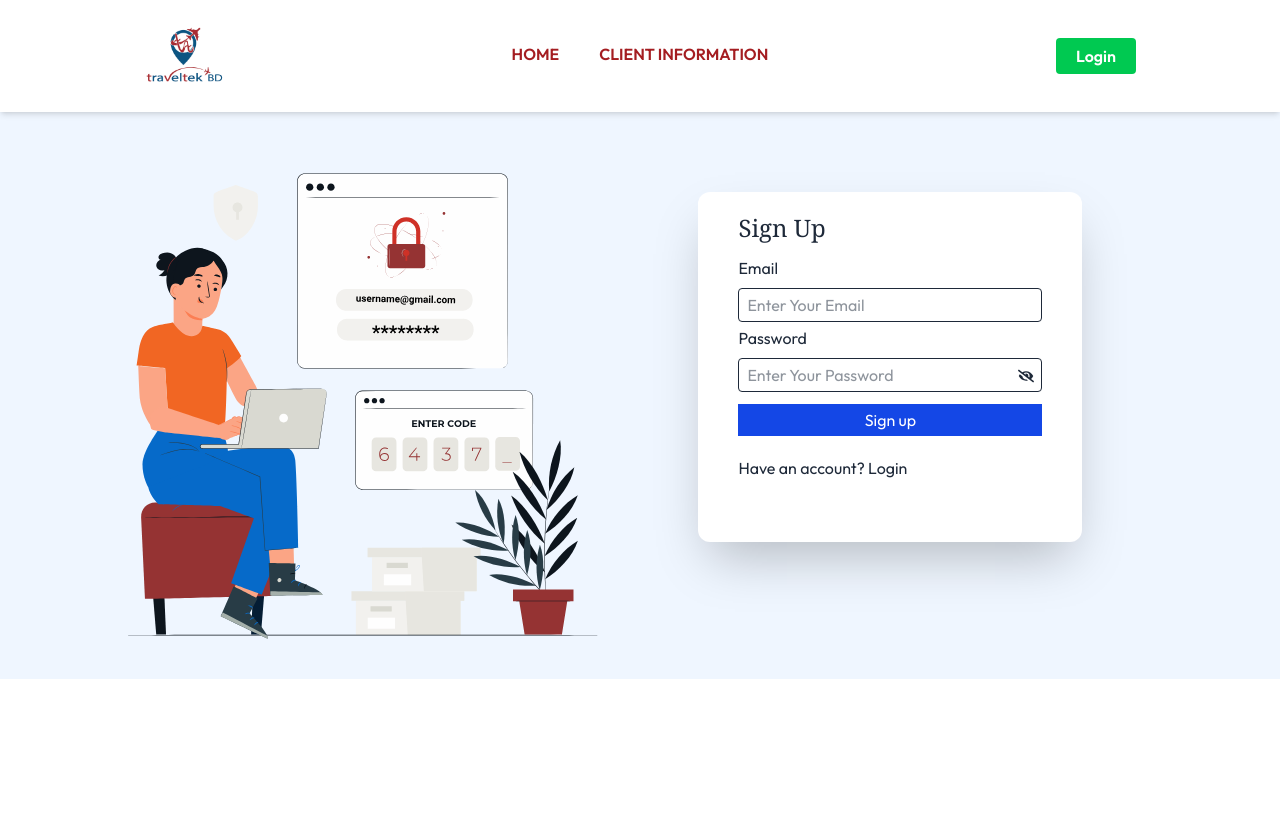
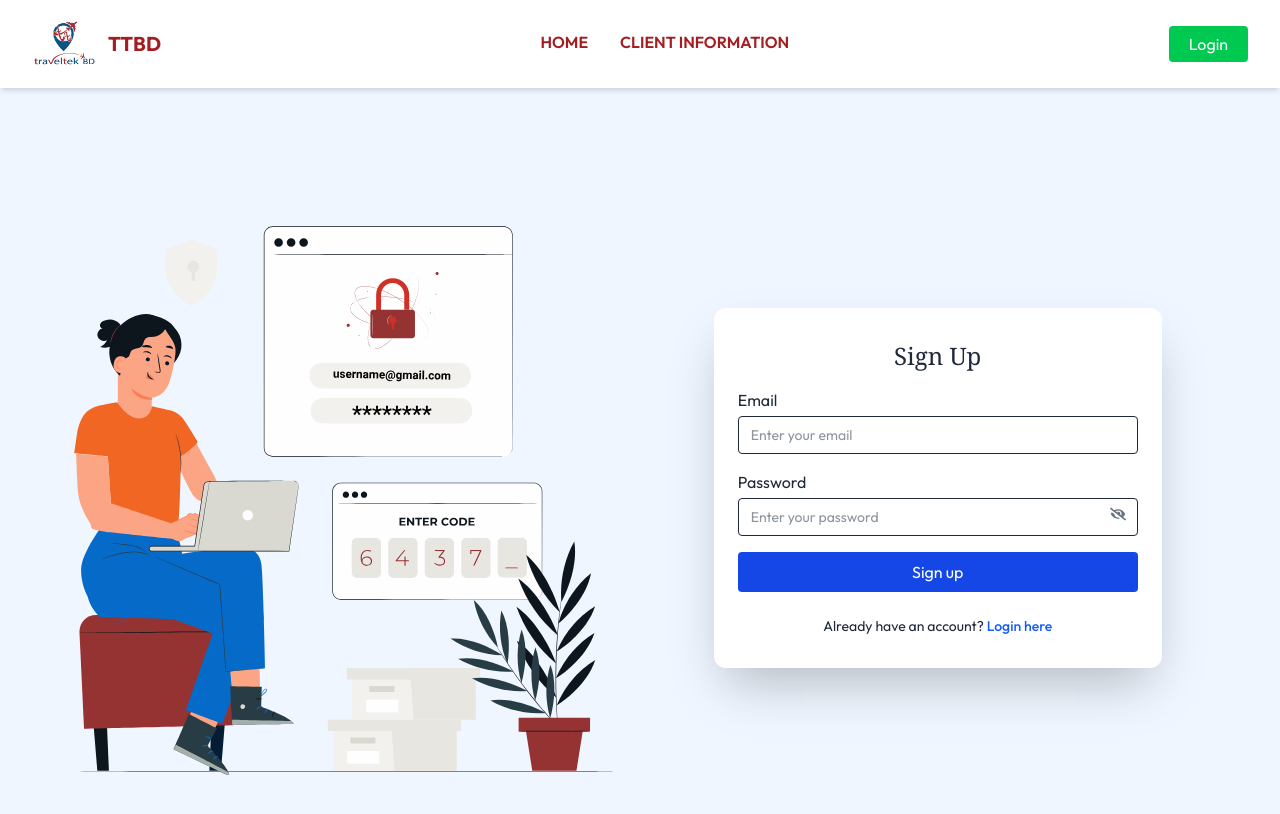
Before and after one commit to Nobleman78/TravelTech-Client-Info-Store, a React (Vite) app: page /registration in a window 1280 px wide. Shown: the top 814 px of the page. Built offline with nearby package versions, Linux system fonts and the light colour scheme; no server answers.

Commit message:
Responsive Completed

```diff
--- a/src/components/Layout/Navbar/Navbar.jsx
+++ b/src/components/Layout/Navbar/Navbar.jsx
@@ -2,91 +2,123 @@ import React, { useContext, useState, useRef, useEffect } from 'react';
 import logo from '../../../assets/ttbd_logo-01-removebg-preview.png';
 import { NavLink } from 'react-router-dom';
 import AuthContext from '../../Context/Authcontext';
-import { FaCircleUser } from "react-icons/fa6";
+import { FaCircleUser } from 'react-icons/fa6';
+import { HiMenuAlt3, HiX } from 'react-icons/hi';
 
 const Navbar = () => {
-    const { user,signOutUser } = useContext(AuthContext);
+    const { user, signOutUser } = useContext(AuthContext);
     const [showUser, setShowUser] = useState(false);
+    const [isMobileMenuOpen, setIsMobileMenuOpen] = useState(false);
     const dropdownRef = useRef(null);
 
-    // Close dropdown when clicking outside
     useEffect(() => {
         const handleClickOutside = (event) => {
-            if (dropdownRef.current && !dropdownRef.current.contains(event.target)) {
+            if ( !dropdownRef.current.contains(event.target)) {
                 setShowUser(false);
             }
         };
         document.addEventListener("mousedown", handleClickOutside);
-        return () => {
-            document.removeEventListener("mousedown", handleClickOutside);
-        };
+        return () => document.removeEventListener("mousedown", handleClickOutside);
     }, []);
 
+    const navLinkClass = ({ isActive }) =>
+        isActive
+            ? 'border-b-2 border-[#a41d21] pb-1'
+            : 'hover:border-b hover:border-[#a41d21] pb-1';
+
     return (
-        <div className='shadow-md py-4 relative'>
-            <div className='flex items-center justify-around font-semibold text-[#a41d21]'>
+        <div className="shadow-md py-3 bg-white sticky top-0 z-50">
+            <div className="max-w-7xl mx-auto flex items-center justify-between px-4 md:px-8 text-[#a41d21]">
+
                 {/* Logo */}
-                <div>
-                    <img src={logo} alt='website-logo' className='w-20 h-20' />
+                <div className="flex items-center gap-3">
+                    <img src={logo} alt="website-logo" className="w-16 h-16 object-contain" />
+                    <span className="text-xl font-bold hidden sm:inline">TTBD</span>
                 </div>
 
-                {/* Navigation Links */}
-                <div className='flex items-center gap-10 text-md'>
-                    <NavLink
-                        to='/'
-                        className={({ isActive }) =>
-                            isActive
-                                ? 'border-b-2 border-[#a41d21] pb-1'
-                                : 'hover:border-b hover:border-[#a41d21] pb-1'
-                        }
-                    >
-                        HOME
-                    </NavLink>
-
-                    <NavLink
-                        to='/show-client-info'
-                        className={({ isActive }) =>
-                            isActive
-                                ? 'border-b-2 border-[#a41d21] pb-1'
-                                : 'hover:border-b hover:border-[#a41d21] pb-1'
-                        }
-                    >
-                        CLIENT INFORMATION
-                    </NavLink>
+                {/* Desktop Links */}
+                <div className="hidden md:flex items-center gap-8 font-semibold">
+                    <NavLink to="/" className={navLinkClass}>HOME</NavLink>
+                    <NavLink to="/show-client-info" className={navLinkClass}>CLIENT INFORMATION</NavLink>
                 </div>
 
-                {/* User Icon or Login Link */}
-                <div className='relative' ref={dropdownRef}>
+                {/* User Icon or Login (Desktop) */}
+                <div className="relative hidden md:block" ref={dropdownRef}>
                     {user ? (
                         <>
                             <FaCircleUser
                                 onClick={() => setShowUser(!showUser)}
-                                className='text-2xl cursor-pointer'
+                                className="text-2xl cursor-pointer"
                             />
                             {showUser && (
-                                <div className='absolute right-0 mt-3 w-64 bg-white shadow-xl rounded-xl p-4 z-50 text-md text-gray-800 space-y-3'>
-                                    <div className='flex items-center gap-3'>
-                                        <FaCircleUser className='text-3xl text-[#a41d21]' />
+                                <div className="absolute right-0 mt-3 w-64 bg-white shadow-xl rounded-xl p-4 z-50 text-md text-gray-800 space-y-3">
+                                    <div className="flex items-center gap-3">
+                                        <FaCircleUser className="text-3xl text-[#a41d21]" />
                                         <div>
-                                            <p className='text-md text-gray-500 '>Signed in as</p>
-                                            <p className='text-sm font-semibold break-words'>{user.email}</p>
+                                            <p className="text-sm text-gray-500">Signed in as</p>
+                                            <p className="text-sm font-semibold break-words">{user.email}</p>
                                         </div>
                                     </div>
-
-                                    <hr className='border-t border-gray-200' />
-
-                                    <button onClick={()=>signOutUser()} className='w-full bg-[#a41d21] hover:bg-[#841519] text-white font-semibold py-2 rounded-md transition duration-200'>
+                                    <hr className="border-t border-gray-200" />
+                                    <button onClick={signOutUser} className="w-full bg-[#a41d21] hover:bg-[#841519] text-white font-semibold py-2 rounded-md">
                                         Logout
                                     </button>
                                 </div>
                             )}
-
                         </>
                     ) : (
-                        <NavLink to='/login' className='bg-green-500 px-5 transition hover:bg-green-700 py-2 rounded text-white '>Login</NavLink>
+                        <NavLink to="/login" className="bg-green-500 px-5 py-2 rounded text-white hover:bg-green-700 transition">
+                            Login
+                        </NavLink>
                     )}
                 </div>
+
+                {/* Mobile Menu Toggle */}
+                <div className="md:hidden">
+                    <button onClick={() => setIsMobileMenuOpen(!isMobileMenuOpen)}>
+                        {isMobileMenuOpen ? <HiX className="text-3xl" /> : <HiMenuAlt3 className="text-3xl" />}
+                    </button>
+                </div>
             </div>
+
+            {/* Mobile Menu Content */}
+            {isMobileMenuOpen && (
+                <div className="md:hidden bg-white px-4 pt-4 pb-6 flex flex-col gap-4 font-semibold text-[#a41d21]">
+                    <NavLink to="/" className={navLinkClass} onClick={() => setIsMobileMenuOpen(false)}>HOME</NavLink>
+                    <NavLink to="/show-client-info" className={navLinkClass} onClick={() => setIsMobileMenuOpen(false)}>CLIENT INFORMATION</NavLink>
+
+                    <div ref={dropdownRef}>
+                        {user ? (
+                            <>
+                                <div className="flex items-center gap-3 mt-4">
+                                    <FaCircleUser className="text-xl text-[#a41d21]" />
+                                    <div>
+                                        <p className="text-sm text-gray-500">Signed in as</p>
+                                        <p className="text-sm font-semibold break-words">{user.email}</p>
+                                    </div>
+                                </div>
+                                <button
+                                    onClick={() => {
+                                        signOutUser();
+                                        setIsMobileMenuOpen(false);
+                                    }}
+                                    className="mt-3 w-full bg-[#a41d21] hover:bg-[#841519] text-white font-semibold py-2 rounded-md"
+                                >
+                                    Logout
+                                </button>
+                            </>
+                        ) : (
+                            <NavLink
+                                to="/login"
+                                onClick={() => setIsMobileMenuOpen(false)}
+                                className="bg-green-500 px-5 py-2 rounded text-white hover:bg-green-700 transition mt-4 w-fit"
+                            >
+                                Login
+                            </NavLink>
+                        )}
+                    </div>
+                </div>
+            )}
         </div>
     );
 };
--- a/src/components/Layout/Pages/Login.jsx
+++ b/src/components/Layout/Pages/Login.jsx
@@ -1,5 +1,5 @@
 import React, { useContext, useState } from 'react';
-import LoginLottie from '../../../assets/Animation - 1751441402257.json';
+import LoginLottie from '../../../assets/Animation - 1751441402257.json'
 import Lottie from 'lottie-react';
 import { FaEye, FaEyeSlash } from 'react-icons/fa';
 import { Link, useLocation, useNavigate } from 'react-router-dom';
@@ -7,74 +7,81 @@ import AuthContext from '../../Context/Authcontext';
 import UseAxiosPublic from '../../Hooks/UseAxiosPublic';
 
 const Login = () => {
-    const { signInWithEmailandPassword } = useContext(AuthContext);
-    const [showPassword, setShowPassword] = useState(false);
-    const [success, setSuccess] = useState(false);
-    const navigate = useNavigate();
-    const location = useLocation();
-    const from = location.state?.from?.pathname || '/';
-    const axiosPublic = UseAxiosPublic();
-
+    const { signInWithEmailandPassword } = useContext(AuthContext)
+    const [showPassword, setShowPassword] = useState(false)
+    const [success, setSuccess] = useState(false)
+    const navigate = useNavigate()
+    const location = useLocation()
+    const from = location.state?.from?.pathname || '/'
+    console.log(from)
     const handleLogin = (event) => {
         event.preventDefault();
-        const form = event.target;
+        const form = event.target
         const email = form.email.value;
         const password = form.password.value;
-
+        const axiosPublic = UseAxiosPublic();
         signInWithEmailandPassword(email, password)
             .then(res => {
+                console.log(res.user)
                 const userInfo = {
                     email: res.user?.email
-                };
 
-                // First get JWT token
-                axiosPublic.post('/jwt', userInfo)
+                }
+                console.log(userInfo)
+                axiosPublic.post('/users', userInfo)
                     .then(res => {
-                        if (res.data.token) {
-                            localStorage.setItem('access-token', res.data.token);
-                            setSuccess(true);
-                            navigate(from, { replace: true });
-                        }
-                    });
+                        console.log(res.data)
+                    })
+
+                setSuccess(true)
+                console.log('Navigating to ', from)
+                navigate(from, { replace: true })
+
             })
             .catch(error => {
                 console.log(error.message);
-            });
-    };
-
-    success && alert('Login Successful');
-
+            })
+    }
+    success && alert('Login Successfull')
     return (
         <div className='bg-blue-50'>
             <div className='sm:max-w-5xl mx-auto'>
-                <div className='flex justify-between gap-20 py-10'>
-                    <Lottie className='w-1/2' animationData={LoginLottie} />
+                <div className='flex flex-col md:flex-row justify-between gap-20 py-10 w-full' >
+                    <Lottie className='w-full md:w-1/2' animationData={LoginLottie}></Lottie>
                     <div className='w-full md:w-1/2 mt-5 text-white px-5 py-5 rounded-3xl'>
-                        <form onSubmit={handleLogin} className='shadow-2xl rounded-xl bg-white w-[90%] h-[400px] px-10 py-5 sm:max-w-96 text-gray-800'>
-                            <h1 className="text-2xl font-serif">Sign in</h1>
-                            <div className="flex flex-col gap-1">
+                        <form onSubmit={handleLogin} className='shadow-2xl rounded-xl bg-white  h-[400px] px-10 py-5 sm:max-w-96  text-gray-800' >
+                            <h1 className="text-2xl font-serif text-center">Sign in</h1>
+                            {/* <p onClick={handleGoogleLogin} className=" border cursor-pointer flex items-center gap-5 justify-center mt-4 px-2 py-1"> <FcGoogle ></FcGoogle>Login with google</p> */}
+                            <div className="flex flex-col gap-1 ">
                                 <div className="flex mt-3 flex-col gap-2">
                                     <label>Email</label>
-                                    <input name="email" required className="w-full px-2 border outline-none rounded py-1" type="email" placeholder='Enter Your Email' />
+                                    <input name="email" required className="w-[100%] px-2 border outline-none shadow-none rounded py-1" type="email" placeholder='Enter Your Email' />
                                 </div>
                                 <div className="flex flex-col gap-2 relative">
                                     <label>Password</label>
-                                    <input name="password" required className="w-full px-2 border outline-none py-1 rounded" type={showPassword ? 'text' : 'password'} placeholder='Enter Your Password' />
-                                    <div className='absolute top-10.5 right-2' onClick={() => setShowPassword(!showPassword)}>
-                                        {showPassword ? <FaEye /> : <FaEyeSlash />}
+                                    <input name="password" required className="w-[100%] px-2 border outline-none shadow-none py-1 rounded" type={showPassword ? 'text' : 'password'} placeholder='Enter Your Password' />
+                                    <div className='absolute top-10.5 right-2' onClick={() => setShowPassword(!showPassword)} >
+                                        {
+                                            showPassword ? <FaEye /> : <FaEyeSlash />
+                                        }
                                     </div>
                                 </div>
-                                <div className='flex justify-between'>
+                                <div className='items-center flex justify-between   '>
                                     <div className='flex items-center gap-2'>
                                         <input type="checkbox" />
-                                        <span className='text-sm'>Remember Me</span>
+                                        <span className='text-sm remember-me ' >Remember Me</span>
                                     </div>
-                                    <span className='text-sm cursor-pointer'>Forget Password</span>
+                                    <div className='flex items-center gap-2'>
+
+                                        <a className='text-sm remember-me cursor-pointer ' >Forget Password</a>
+                                    </div>
                                 </div>
-                                <button className="w-full my-2 py-1 bg-blue-700 text-white">Sign in</button>
-                                <div className="text-center mt-2">
-                                    <p>Doesn't have an account? <Link to='/registration' className="text-blue-600">Register here</Link></p>
+                                <button onClick={() => scrollTo(0, 0)} className=" w-[100%] my-2 py-1 cursor-pointer bg-blue-700 text-white" >Sign in</button>
+                                <div className="flex text-center items-center  gap-2 mt-2">
+                                    <p className='text-sm'>Doesn't Have Account?</p>
+                                    <Link to='/registration'><button className="cursor-pointer text-sm hover:underline text-blue-600">Registration Here</button></Link>
                                 </div>
+
                             </div>
                         </form>
                     </div>
--- a/src/components/Layout/Pages/Registration.jsx
+++ b/src/components/Layout/Pages/Registration.jsx
@@ -1,11 +1,12 @@
 import React, { useContext, useState } from 'react';
-import RegistrationLottie from '../../../assets/Animation - 1751447315104 (1).json'
+import RegistrationLottie from '../../../assets/Animation - 1751447315104 (1).json';
 import Lottie from 'lottie-react';
 import { FaEye, FaEyeSlash } from 'react-icons/fa';
 import { Link } from 'react-router-dom';
 import AuthContext from '../../Context/Authcontext';
+
 const Registration = () => {
-    const { createUser } = useContext(AuthContext)
+    const { createUser } = useContext(AuthContext);
     const [showPassword, setShowPassword] = useState(false);
 
     const isStrongPassword = (password) => {
@@ -22,13 +23,13 @@ const Registration = () => {
             hasSpecialChar
         );
     };
+
     const handleSignUp = (event) => {
         event.preventDefault();
         const form = event.target;
         const email = form.email.value;
         const password = form.password.value;
 
-        // Password strength validation
         if (!isStrongPassword(password)) {
             alert('Password must be at least 8 characters and include uppercase, lowercase, number, and special character.');
             return;
@@ -37,8 +38,8 @@ const Registration = () => {
         createUser(email, password)
             .then(result => {
                 console.log(result.user);
-                alert('Sign Up Successfull')
-                form.reset()
+                alert('Sign Up Successful');
+                form.reset();
             })
             .catch(error => {
                 if (error.code === 'auth/email-already-in-use') {
@@ -47,39 +48,70 @@ const Registration = () => {
                     alert(error.message);
                 }
             });
-
-    }
+    };
 
     return (
-        <div className='bg-blue-50'>
-            <div className='sm:max-w-5xl mx-auto'>
-                <div className='flex justify-between gap-20 py-10' >
-                    <Lottie className='w-1/2' animationData={RegistrationLottie}></Lottie>
-                    <div className='w-full md:w-1/2 mt-5 text-white px-5 py-5 rounded-3xl'>
-                        <form onSubmit={handleSignUp} className='shadow-2xl rounded-xl bg-white w-[90%] h-[350px] px-10 py-5 sm:max-w-96  text-gray-800' >
-                            <h1 className="text-2xl font-serif">Sign Up</h1>
-                            {/* <p onClick={handleGoogleLogin} className=" border cursor-pointer flex items-center gap-5 justify-center mt-4 px-2 py-1"> <FcGoogle ></FcGoogle>Login with google</p> */}
-                            <div className="flex flex-col gap-1 ">
-                                <div className="flex mt-3 flex-col gap-2">
-                                    <label>Email</label>
-                                    <input name="email" required className="w-[100%] px-2 border outline-none shadow-none rounded py-1" type="email" placeholder='Enter Your Email' />
-                                </div>
-                                <div className="flex flex-col gap-2 relative">
-                                    <label>Password</label>
-                                    <input name="password" required className="w-[100%] px-2 border outline-none shadow-none py-1 rounded" type={showPassword ? 'text' : 'password'} placeholder='Enter Your Password' />
-                                    <div className='absolute top-10.5 right-2' onClick={() => setShowPassword(!showPassword)} >
-                                        {
-                                            showPassword ? <FaEye /> : <FaEyeSlash />
-                                        }
-                                    </div>
-                                </div>
-                                <button onClick={() => scrollTo(0, 0)} className=" w-[100%] my-2 py-1 cursor-pointer bg-blue-700 text-white" >Sign up</button>
-                                <div className="flex flex-col sm:flex-row text-center  gap-2 mt-2">
-                                    <Link to='/login'><button className="cursor-pointer">Have an account? Login</button></Link>
+        <div className='bg-blue-50 min-h-screen flex items-center justify-center px-4'>
+            <div className='max-w-6xl w-full flex flex-col md:flex-row items-center gap-10 py-10'>
+
+                {/* Lottie Animation */}
+                <div className='w-full md:w-1/2'>
+                    <Lottie className='w-full' animationData={RegistrationLottie} />
+                </div>
+
+                {/* Registration Form */}
+                <div className='w-full md:w-1/2 px-4'>
+                    <form onSubmit={handleSignUp} className='shadow-2xl rounded-xl bg-white w-full max-w-md mx-auto px-6 py-8 text-gray-800'>
+                        <h1 className="text-2xl font-serif mb-4 text-center">Sign Up</h1>
+                        <div className="flex flex-col gap-4">
+
+                            {/* Email Field */}
+                            <div className="flex flex-col gap-1">
+                                <label>Email</label>
+                                <input
+                                    name="email"
+                                    required
+                                    className="w-full px-3 py-2 border outline-none rounded text-sm"
+                                    type="email"
+                                    placeholder="Enter your email"
+                                />
+                            </div>
+
+                            {/* Password Field */}
+                            <div className="flex flex-col gap-1 relative">
+                                <label>Password</label>
+                                <input
+                                    name="password"
+                                    required
+                                    className="w-full px-3 py-2 border outline-none rounded text-sm"
+                                    type={showPassword ? 'text' : 'password'}
+                                    placeholder="Enter your password"
+                                />
+                                <div
+                                    className='absolute top-9 right-3 text-gray-500 cursor-pointer'
+                                    onClick={() => setShowPassword(!showPassword)}
+                                >
+                                    {showPassword ? <FaEye /> : <FaEyeSlash />}
                                 </div>
                             </div>
-                        </form>
-                    </div>
+
+                            {/* Submit Button */}
+                            <button
+                                onClick={() => scrollTo(0, 0)}
+                                className="w-full py-2 bg-blue-700 text-white rounded hover:bg-blue-800 transition"
+                            >
+                                Sign up
+                            </button>
+
+                            {/* Login Redirect */}
+                            <p className="text-center text-sm mt-2">
+                                Already have an account?{' '}
+                                <Link to='/login' className="text-blue-600 font-medium hover:underline">
+                                    Login here
+                                </Link>
+                            </p>
+                        </div>
+                    </form>
                 </div>
             </div>
         </div>
```
Also changed, not shown: src/components/Layout/Home/Home.jsx (+15 -14 lines), src/components/Layout/Pages/ClientInfo.jsx (+20 -21 lines).
